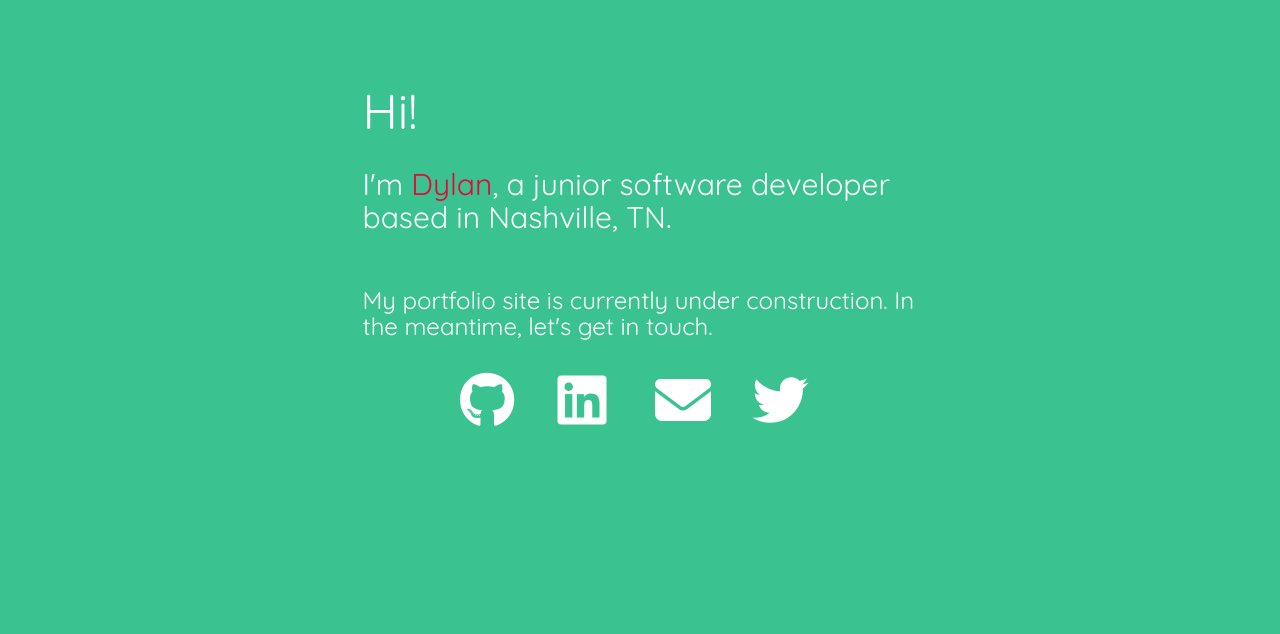
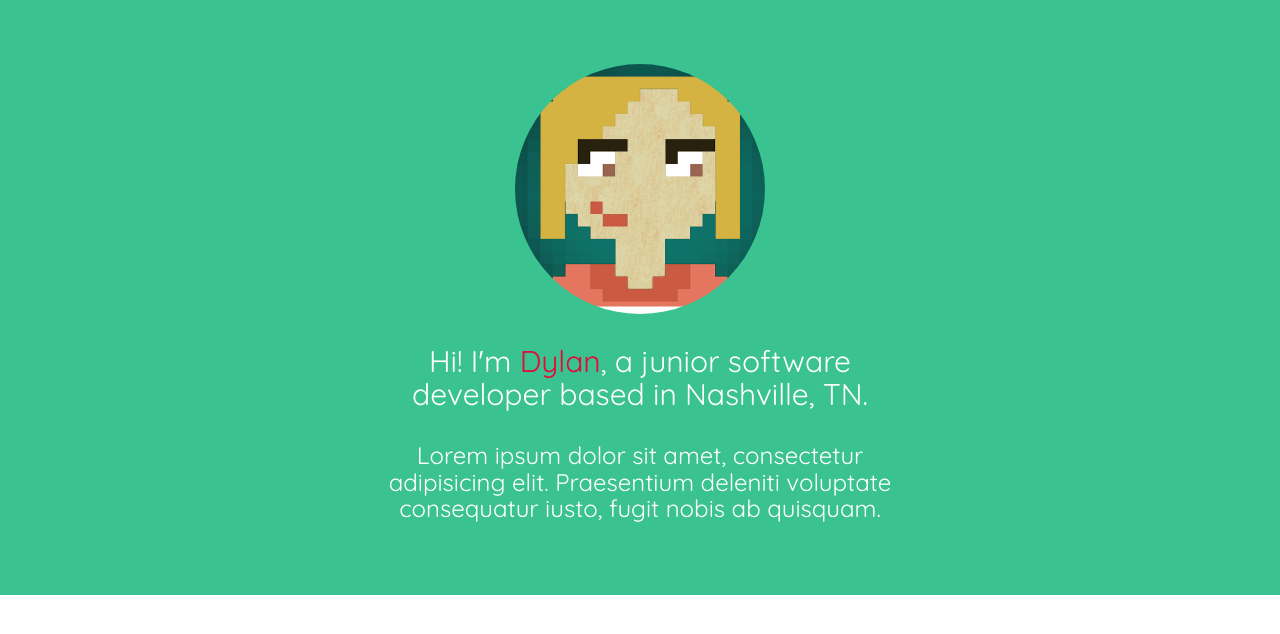
Before and after one commit to kdylanthomas/portfolio-site, a website: page index.html in a window 1280 px wide. Drawn offline with nearby package versions, Linux system fonts and the light colour scheme.

Commit message:
completed basic header design

```diff
--- /dev/null
+++ b/gulpfile.js
@@ -0,0 +1,16 @@
+var gulp = require('gulp');
+var watch = require('gulp-watch');
+var sass = require('gulp-sass');
+
+gulp.task('default', ['sass', 'watch']);
+
+gulp.task('watch', function() {
+	gulp.watch('sass/**/*.scss', ['sass']);
+});
+
+gulp.task('sass', function () {
+  return gulp
+    .src('sass/**/*.scss')
+    .pipe(sass())
+    .pipe(gulp.dest('./css'));
+});
--- a/index.html
+++ b/index.html
@@ -2,14 +2,36 @@
 <html lang="en">
 <head>
 	<meta charset="UTF-8">
-	<title>Dylan Thomas</title>
+	<title>Dylan Thomas | Software Developer</title>
 	<link rel="stylesheet" href="bower_components/bootstrap/dist/css/bootstrap.min.css">
 	<link href='https://fonts.googleapis.com/css?family=Quicksand:400,700' rel='stylesheet' type='text/css'>
-	<link rel="stylesheet" href="css/styles.css">
+	<link rel="stylesheet" href="css/main.css">
 	<meta name="viewport" content="width=device-width, initial-scale=1">
 </head>
 <body>
-	<div class="container">
+
+  <!-- main header -->
+  <header>
+    <div class="container">
+			<img class="profile-img center-block" src="img/8bit_profile.png" alt="this is my face">
+      <div class="row">
+      	<div class="col-md-6 col-md-offset-3 col-xs-12">
+          <h2>Hi! I'm <span class="name">Dylan</span>, a junior software developer based in Nashville, TN.</h2>
+          <h3>Lorem ipsum dolor sit amet, consectetur adipisicing elit. Praesentium deleniti voluptate consequatur iusto, fugit nobis ab quisquam.</h3>
+        </div>
+      </div>
+    </div>
+  </header>
+
+	</div>
+	<script src="bower_components/jquery/dist/jquery.min.js"></script>
+	<script src="bower_components/bootstrap/dist/js/bootstrap.min.js"></script>
+	<script src="https://use.fontawesome.com/57e01ea2a5.js"></script>
+	<script src="main.js"></script>
+</body>
+</html>
+<!--
+<div class="container">
 		<div class="row">
 			<div class="col-md-6 col-md-offset-3">
 				<h1 class="heading">Hi!</h1>
@@ -44,11 +66,4 @@
 					<i class="fa fa-twitter fa-4x"></i>
 				</a>
 			</div>
-		</div>
-	</div>
-	<script src="bower_components/jquery/dist/jquery.min.js"></script>
-	<script src="bower_components/bootstrap/dist/js/bootstrap.min.js"></script>
-	<script src="https://use.fontawesome.com/57e01ea2a5.js"></script>
-	<script src="main.js"></script>
-</body>
-</html>
+		</div> -->
--- /dev/null
+++ b/sass/header.scss
@@ -0,0 +1,17 @@
+header {
+	padding: 5% 0;
+	background-color: #3ac390;
+	color: #fff;
+	font-family: 'Quicksand', sans-serif;
+	h2, h3 {
+		padding-top: 2%;
+		text-align: center;
+	}
+	.name {
+		color: rgb(230, 8, 56);
+	}
+	.profile-img {
+		max-height: 250px;
+		border-radius: 50%;
+	}
+}
--- /dev/null
+++ b/sass/main.scss
@@ -0,0 +1,2 @@
+@import 'nav';
+@import 'header';
```
Also changed, not shown: css/header.css (added), css/main.css (added), css/nav.css (added), img/8bit_profile.png (added), sass/nav.scss (added).
